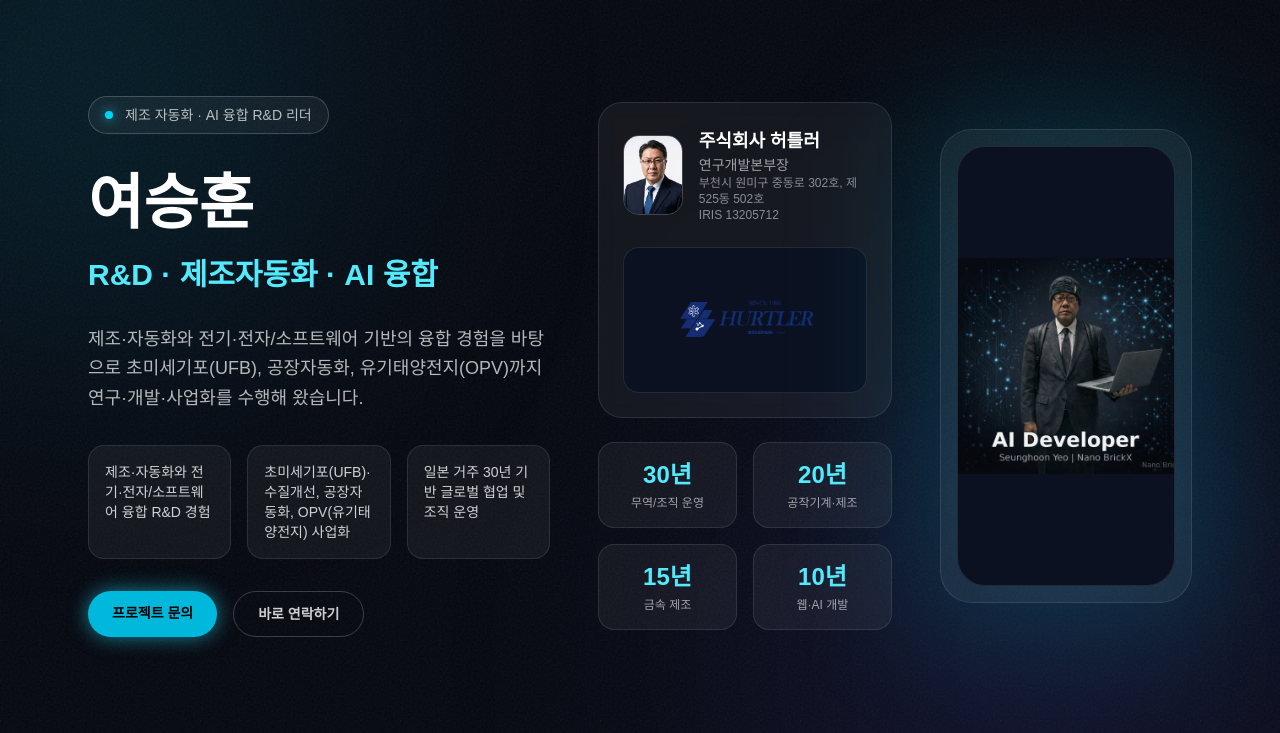
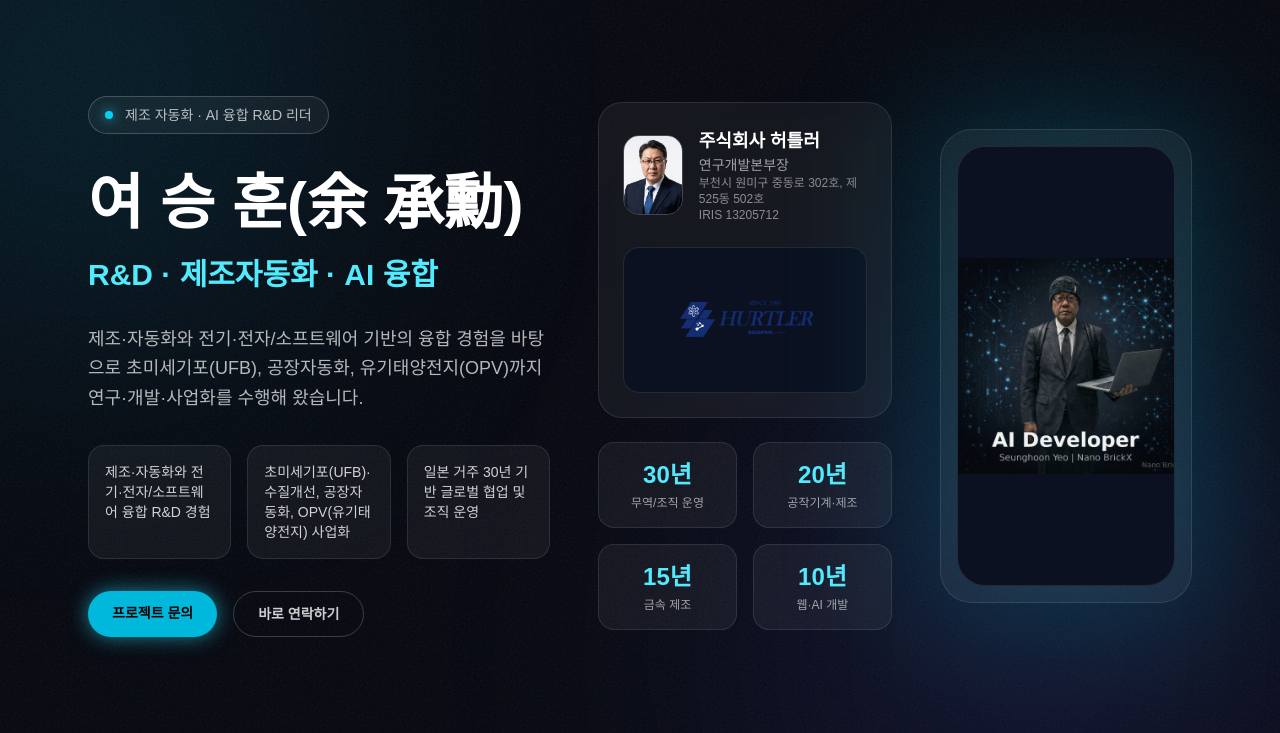
Before and after one commit to bsjapan2021/name-card, a Next.js app: page / in a window 1280 px wide. Shown: the top 733 px of the page. Built offline with nearby package versions, Linux system fonts and the light colour scheme.

Commit message:
Update name display

```diff
--- a/app/page.tsx
+++ b/app/page.tsx
@@ -96,7 +96,7 @@
                 transition={{ duration: 0.9, delay: 0.1 }}
                 className="text-4xl md:text-6xl font-black leading-tight"
               >
-                여승훈
+                여 승 훈(余 承勳)
                 <span className="block text-2xl md:text-3xl font-semibold text-cyan-300 mt-4">
                   R&D · 제조자동화 · AI 융합
                 </span>
@@ -153,7 +153,7 @@
                   <div className="relative h-20 w-20 rounded-2xl overflow-hidden border border-white/20">
                     <Image
                       src="/1.jpeg"
-                      alt="여승훈 프로필 사진"
+                      alt="여 승 훈(余 承勳) 프로필 사진"
                       fill
                       sizes="80px"
                       className="object-cover"
@@ -212,7 +212,7 @@
                   <div className="relative w-full h-[440px] rounded-[28px] overflow-hidden border border-white/10 bg-[#0b1120]">
                     <Image
                       src="/5.png"
-                      alt="여승훈 전신 사진"
+                      alt="여 승 훈(余 承勳) 전신 사진"
                       fill
                       sizes="(max-width: 1280px) 40vw, 280px"
                       className="object-contain"
```
